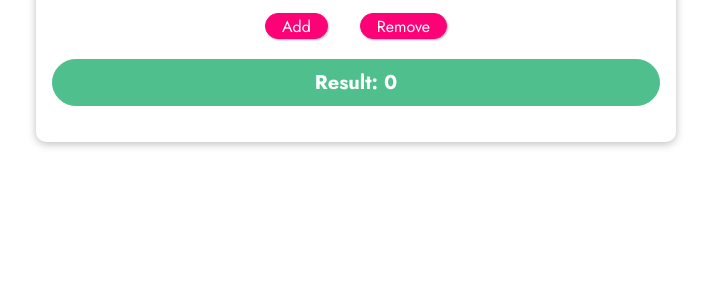
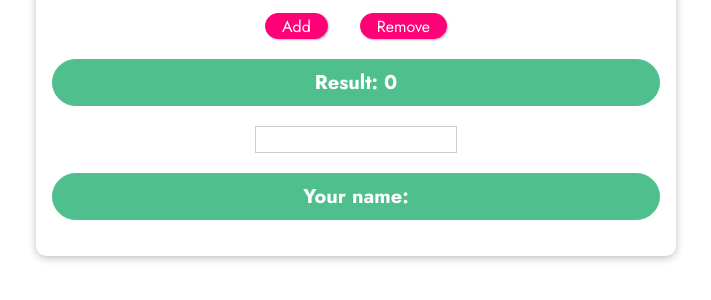
Before and after one commit to tmanspace/vue3_course, a website: page index.html in a window 1280 px wide. Shown: the part 286-586 px from the top of the page, without its empty margins (284-995 px from the left). Drawn offline with nearby package versions, Linux system fonts and the light colour scheme.

Commit message:
Basics 06 - v-model

```diff
--- a/app.js
+++ b/app.js
@@ -2,6 +2,7 @@ const app = Vue.createApp({
     data() {
         return {
             counter: 0,
+            name: ''
         }
     },
     methods: {
--- a/index.html
+++ b/index.html
@@ -21,6 +21,8 @@
       <button @click="add">Add</button>
       <button @click="reduce">Remove</button>
       <p>Result: {{ counter }}</p>
+      <input type="text" name="name" id="name" v-model='name'>
+      <p>Your name: {{name}}</p>
     </section>
   </body>
 </html>
```
